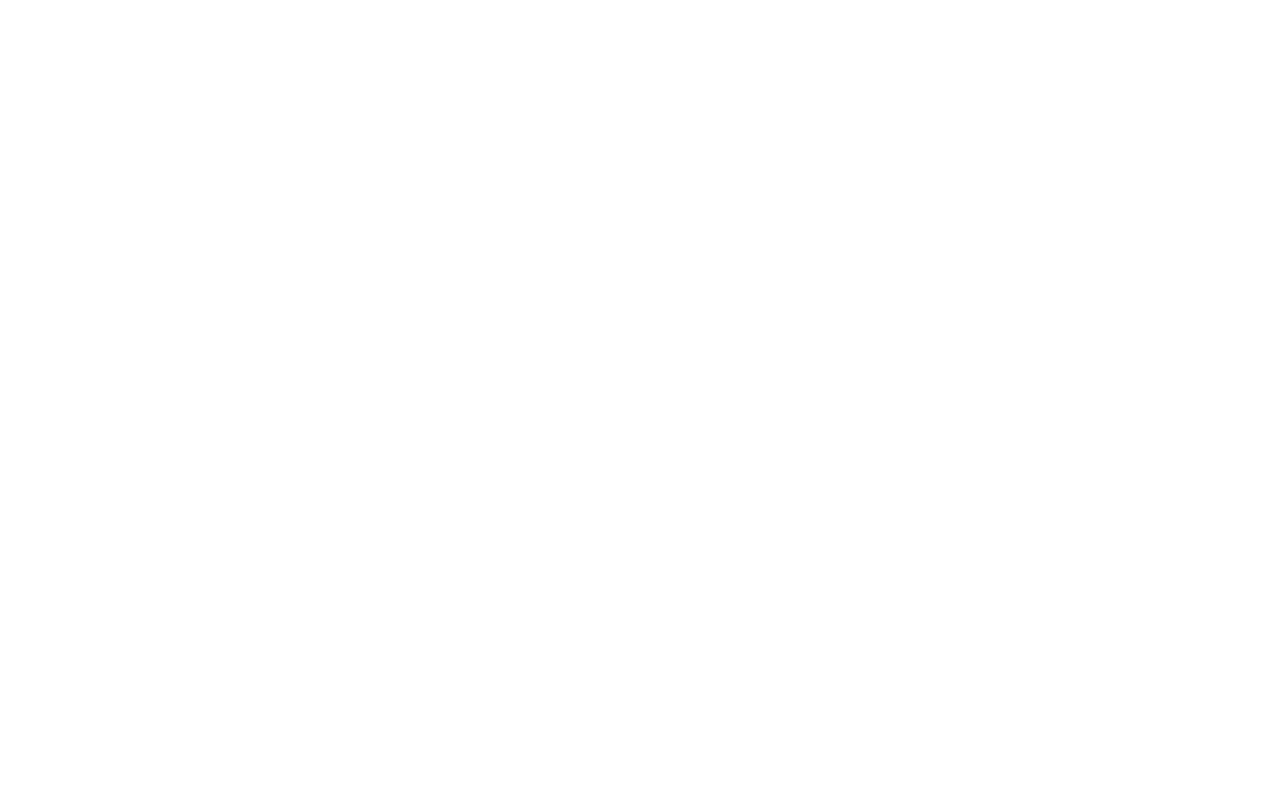
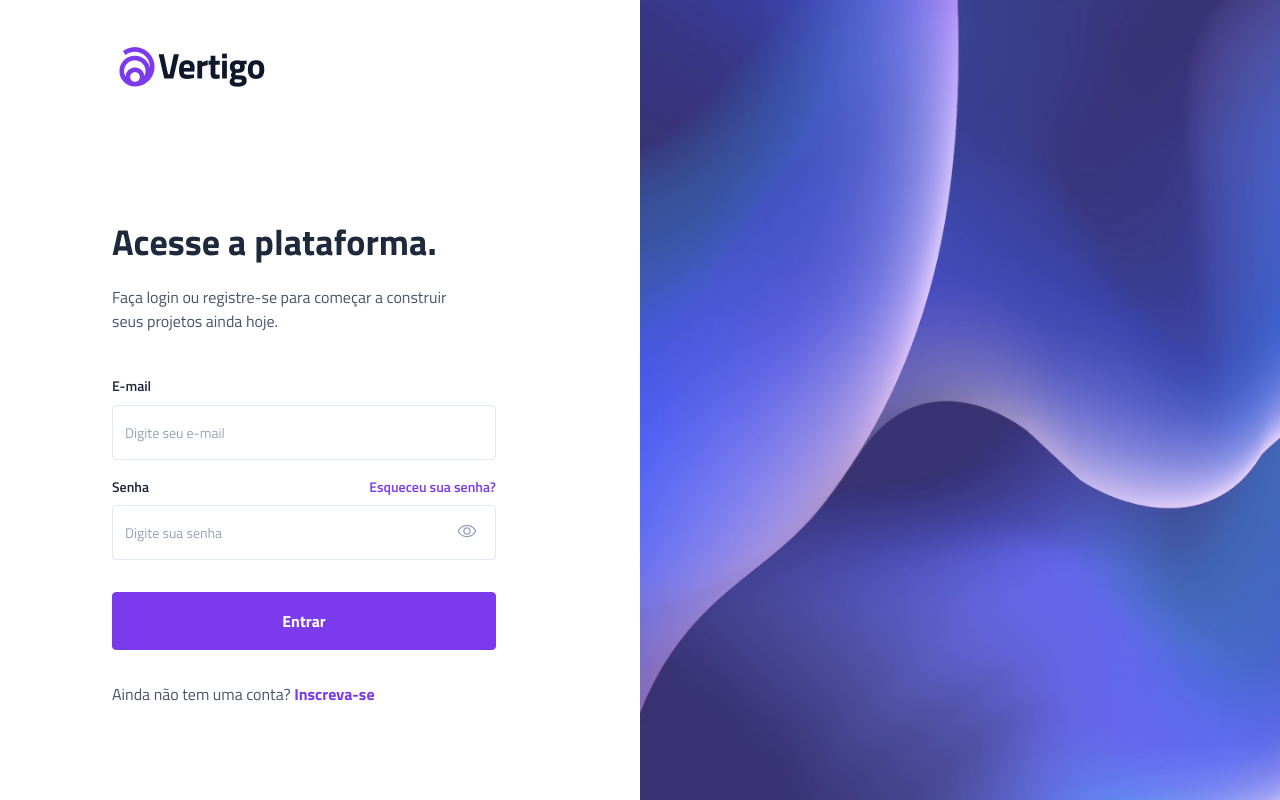
Before and after one commit to wwilliamsantana/signin-signout-auth, a React (Vite) app: page /signin in a window 1280 px wide. Before the commit this address had no page. Built offline with nearby package versions, Linux system fonts and the light colour scheme.

Commit message:
Page Switching Animation

```diff
--- a/package.json
+++ b/package.json
@@ -6,11 +6,12 @@
   "scripts": {
     "dev": "vite",
     "build": "tsc && vite build",
-    "preview": "vite preview"
+    "start": "vite preview"
   },
   "dependencies": {
     "@phosphor-icons/react": "^2.0.6",
     "@types/styled-components": "^5.1.26",
+    "framer-motion": "^10.10.0",
     "react": "^18.2.0",
     "react-dom": "^18.2.0",
     "react-router-dom": "^6.9.0",
--- a/src/App.tsx
+++ b/src/App.tsx
@@ -6,13 +6,11 @@
 
 export function App() {
   return (
-    <div>
-      <BrowserRouter>
-        <ThemeProvider theme={defaultTheme}>
-          <Router />
-        </ThemeProvider>
-      </BrowserRouter>
+    <BrowserRouter>
+      <ThemeProvider theme={defaultTheme}>
+        <Router />
+      </ThemeProvider>
       <GlobalStyles />
-    </div>
+    </BrowserRouter>
   )
 }
--- a/src/Router.tsx
+++ b/src/Router.tsx
@@ -1,11 +1,17 @@
-import { Route, Routes } from 'react-router-dom'
+import { AnimatePresence } from 'framer-motion'
+import { Navigate, Route, Routes, useLocation } from 'react-router-dom'
 import { SignIn } from './pages/SignIn'
 import { SignUp } from './pages/SignUp'
 
 export function Router() {
+  const location = useLocation()
   return (
-    <Routes>
-      <Route path="/" element={<SignUp />} />
-    </Routes>
+    <AnimatePresence>
+      <Routes key={location.pathname} location={location}>
+        <Route path="/" element={<Navigate to={'/signin'} />} />
+        <Route path="/signin" element={<SignIn />} />
+        <Route path="/signup" element={<SignUp />} />
+      </Routes>
+    </AnimatePresence>
   )
 }
--- a/src/pages/SignIn/index.tsx
+++ b/src/pages/SignIn/index.tsx
@@ -25,7 +25,11 @@
   }
 
   return (
-    <Container>
+    <Container
+      initial={{ width: 0 }}
+      animate={{ width: '100%' }}
+      exit={{ x: window.innerWidth, transition: { duration: 0.1 } }}
+    >
       <Box>
         <Header>
           <img src={logo} alt="Logo" />
@@ -64,7 +68,7 @@
 
             <CreateAccount>
               Ainda não tem uma conta?
-              <a href="/"> Inscreva-se</a>
+              <a href="/signup"> Inscreva-se</a>
             </CreateAccount>
           </FormContainer>
         </Content>
--- a/src/pages/SignIn/styles.ts
+++ b/src/pages/SignIn/styles.ts
@@ -1,6 +1,7 @@
+import { motion } from 'framer-motion'
 import styled from 'styled-components'
 
-export const Container = styled.div`
+export const Container = styled(motion.div)`
   display: flex;
   height: 100vh;
 
--- a/src/pages/SignUp/index.tsx
+++ b/src/pages/SignUp/index.tsx
@@ -24,7 +24,11 @@
   }
 
   return (
-    <Container>
+    <Container
+      initial={{ width: 0 }}
+      animate={{ width: '100%' }}
+      exit={{ x: window.innerWidth, transition: { duration: 0.2 } }}
+    >
       <img src={bgImage} alt="" />
       <Box>
         <Header>
@@ -71,7 +75,7 @@
 
             <CreateAccount>
               Já possui uma conta?
-              <a href="/"> Clique aqui</a>
+              <a href="/signin"> Clique aqui</a>
             </CreateAccount>
           </FormContainer>
         </Content>
--- a/src/pages/SignUp/styles.ts
+++ b/src/pages/SignUp/styles.ts
@@ -1,6 +1,7 @@
 import styled from 'styled-components'
+import { motion } from 'framer-motion'
 
-export const Container = styled.div`
+export const Container = styled(motion.div)`
   display: flex;
   height: 100vh;
 
```
Also changed, not shown: 1 other file (tests, documents, lock files or other folders).
